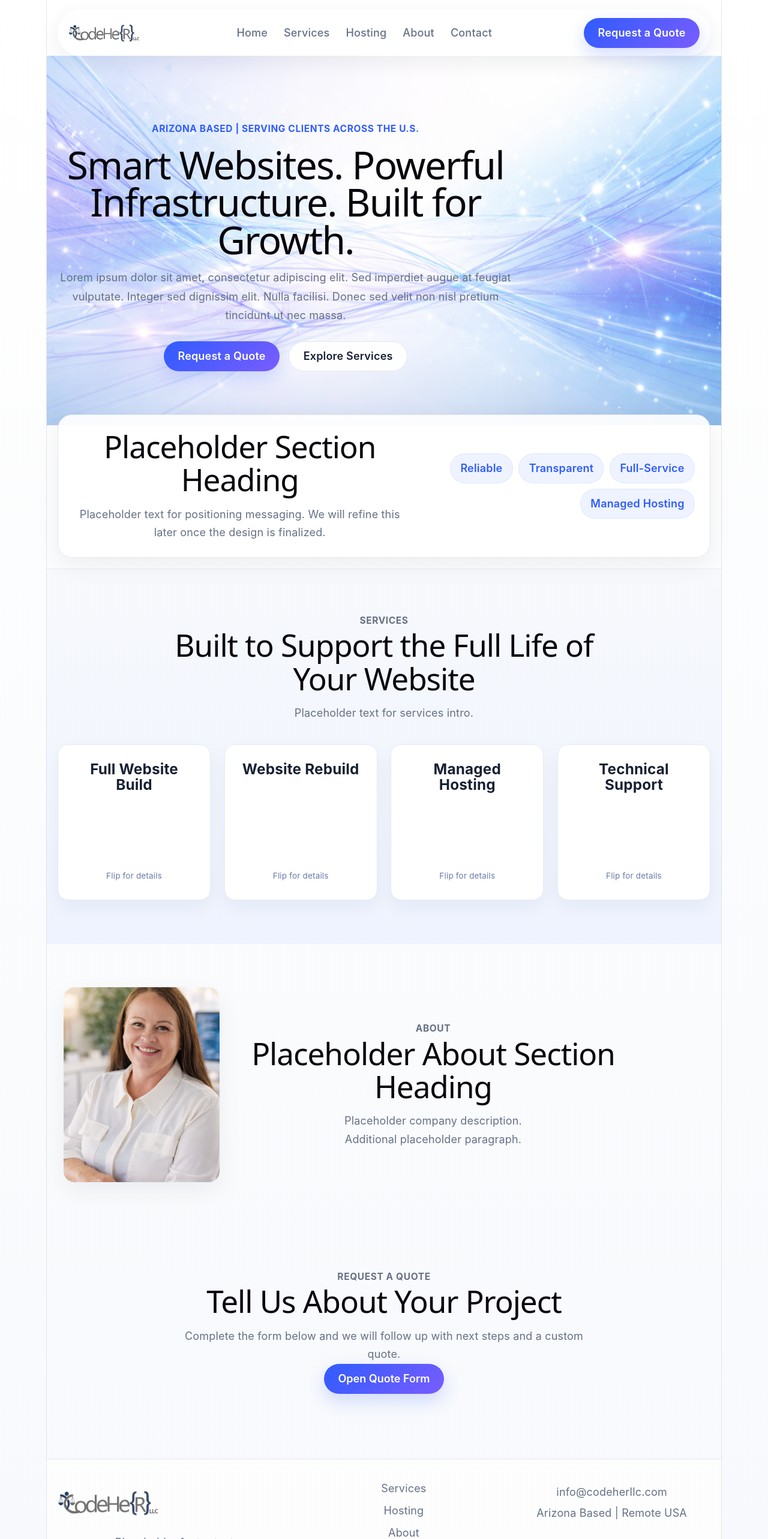
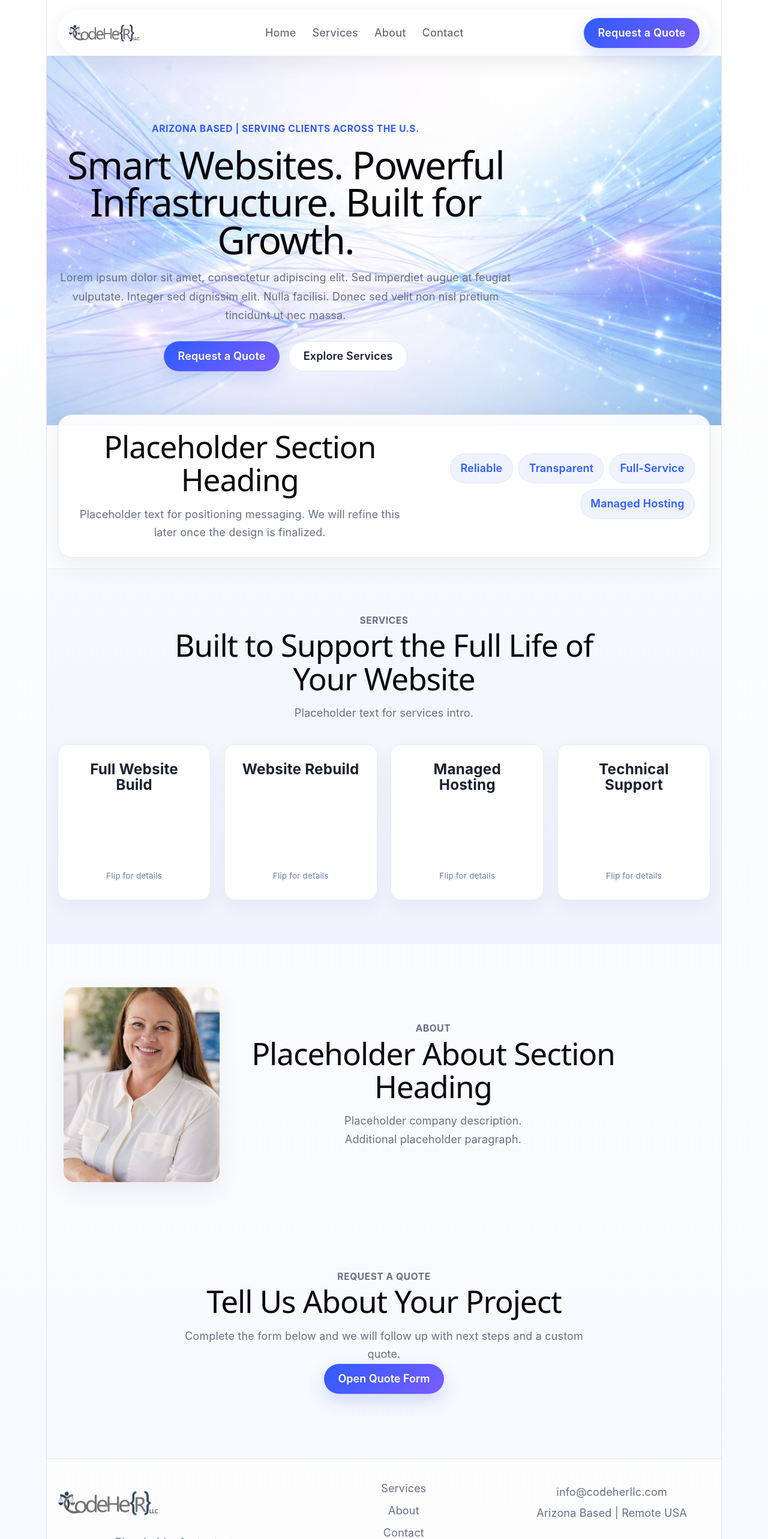
Before and after one commit to JessicaBruner-CodeHer/CodeHeR_Website_V2, a React (Vite) app in the folder client/: page / in a window 1280 px wide. Shown: the top 2566 px of the page at 60% size. Built offline with nearby package versions, Linux system fonts and the light colour scheme.

Commit message:
removal repeat three

```diff
--- a/client/src/components/layout/Footer.jsx
+++ b/client/src/components/layout/Footer.jsx
@@ -11,7 +11,7 @@ function Footer() {
 
         <div className="footer-links">
           <a href="#services">Services</a>
-          <a href="#hosting">Hosting</a>
+
           <a href="#about">About</a>
           <a href="#contact">Contact</a>
         </div>
--- a/client/src/components/layout/Navbar.jsx
+++ b/client/src/components/layout/Navbar.jsx
@@ -11,7 +11,7 @@ function Navbar() {
         <nav className="site-nav" aria-label="Primary navigation">
           <a href="#hero">Home</a>
           <a href="#services">Services</a>
-          <a href="#hosting">Hosting</a>
+
           <a href="#about">About</a>
           <a href="#contact">Contact</a>
         </nav>
```
